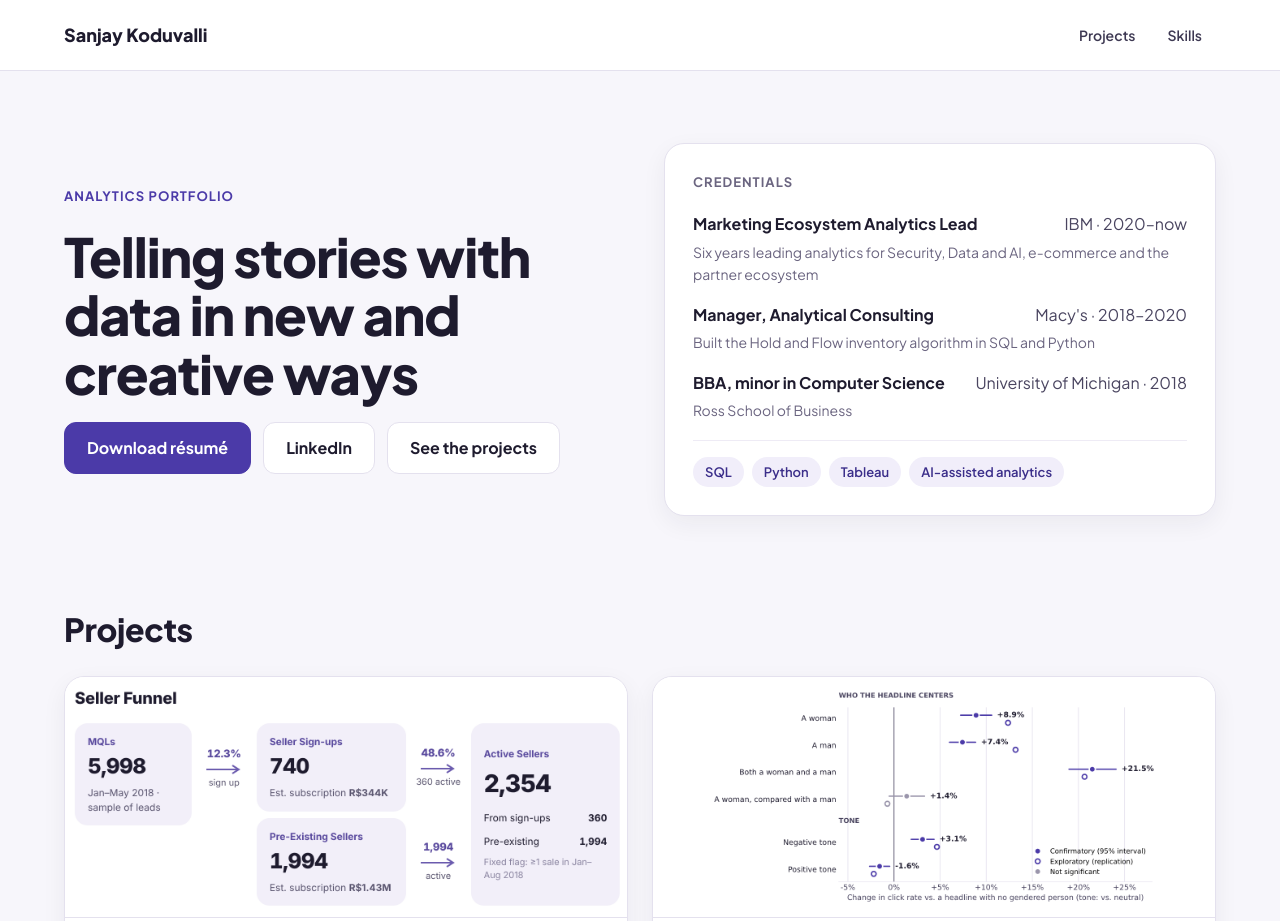
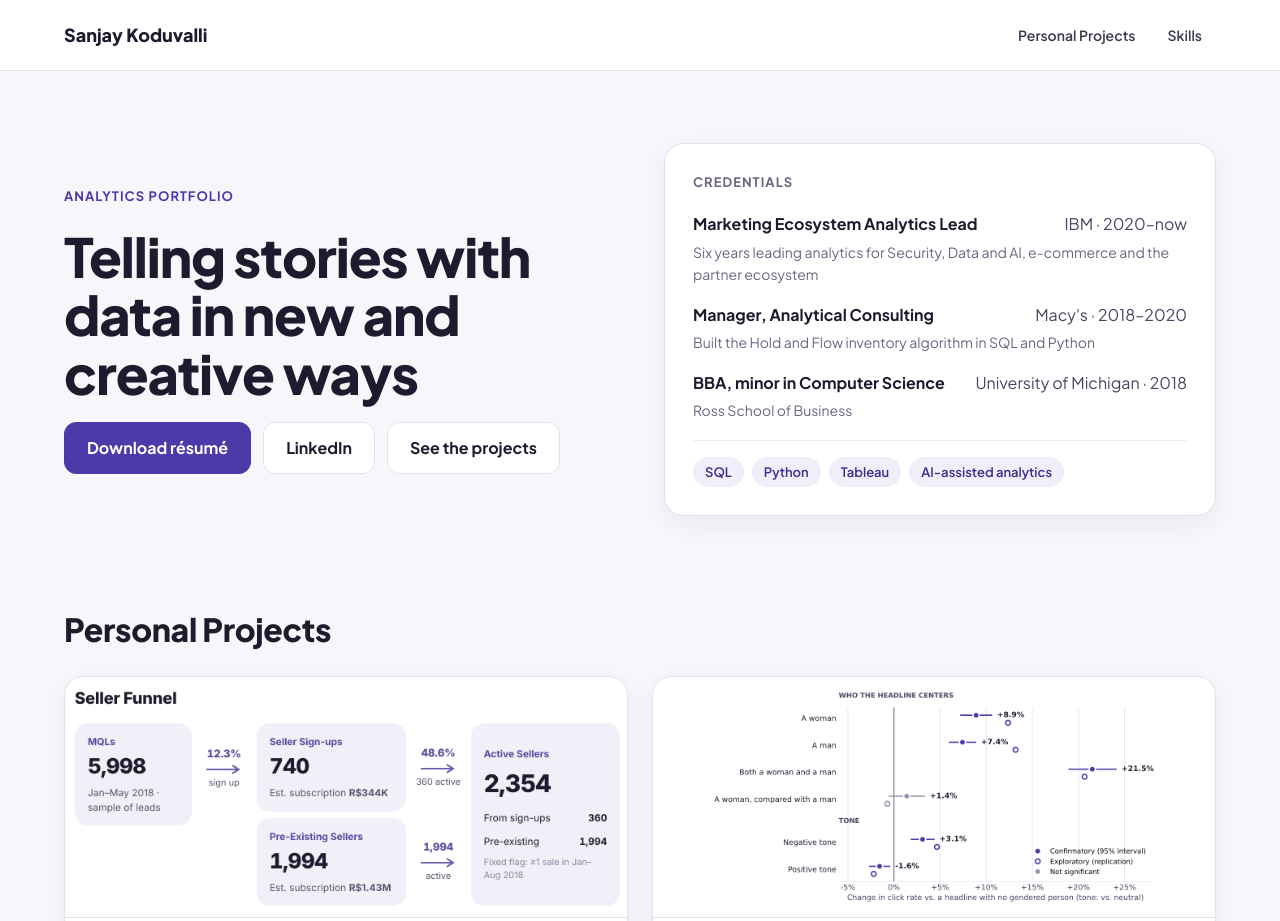
Before and after one commit to SanjayKoduvalli/sanjaykoduvalli.github.io, a plain HTML site: page index.html in a window 1280 px wide. Shown: the top 921 px of the page. Drawn offline with Linux system fonts and the light colour scheme.

Commit message:
Rename Projects to Personal Projects; drop tooltip to-do

```diff
--- a/index.html
+++ b/index.html
@@ -17,7 +17,7 @@
   <nav class="wrap" aria-label="Main">
     <a class="brand" href="./">Sanjay Koduvalli</a>
     <div class="nav-links">
-      <a href="#projects">Projects</a>
+      <a href="#projects">Personal Projects</a>
       <a href="#skills">Skills</a>
     </div>
   </nav>
@@ -61,7 +61,7 @@
   </section>
 
   <section class="wrap section" id="projects" aria-labelledby="projects-title">
-    <h2 id="projects-title">Projects</h2>
+    <h2 id="projects-title">Personal Projects</h2>
     <div class="cards">
       <article class="card project-card">
         <img class="thumb" src="assets/olist-dashboard.png" alt="The Olist dashboard's seller funnel: 5,998 leads, 740 sign-ups and 2,354 active sellers" width="1384" height="592" loading="lazy">
```
Also changed, not shown: 1 other file.
